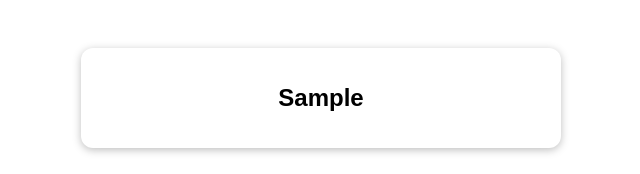
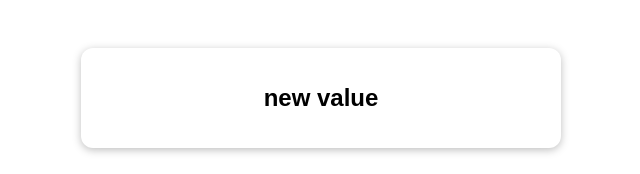
Before and after one commit to ikikika/vue, a Vue app in the folder composition-01/: page / in a window 1280 px wide. Shown: the top 174 px of the page, without its empty margins (319-959 px from the left). Built offline with nearby package versions, Linux system fonts and the light colour scheme; the HTML template or start-up script is replaced by a standard one.

Commit message:
replace data with ref, vue will read value property of ref

```diff
--- a/composition-01/src/App.vue
+++ b/composition-01/src/App.vue
@@ -11,6 +11,10 @@ export default {
 
   setup() {
     const uName = ref('Sample');
+
+    setTimeout(function () {
+      uName.value = 'new value';
+    }, 2000);
 
     return { userName: uName };
   }
```
